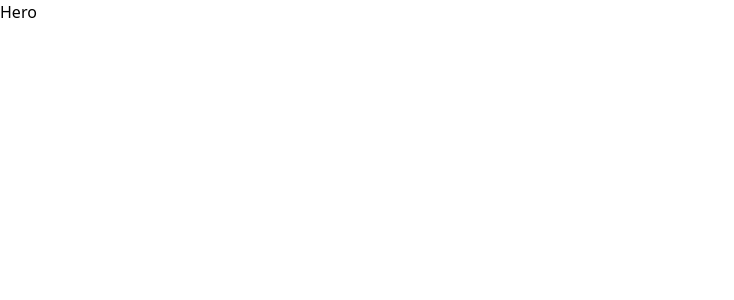
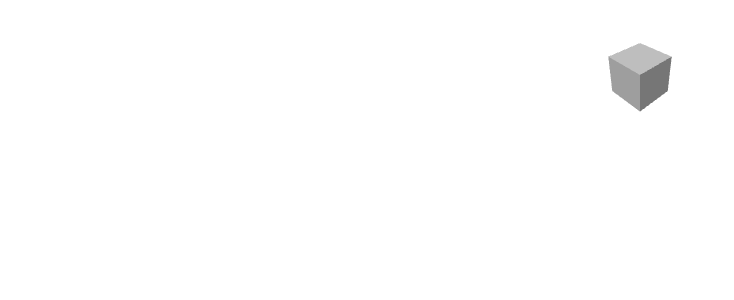
Before and after one commit to Lazleo/portfolio, a React (Vite) app in the folder 01-three-js/frontend/: page / in a window 1280 px wide. Shown: the top 300 px of the page, without its empty margins (0-734 px from the left). Built offline with nearby package versions, Linux system fonts and the light colour scheme.

Commit message:
add isometric cube

```diff
--- a/01-three-js/frontend/package.json
+++ b/01-three-js/frontend/package.json
@@ -10,8 +10,10 @@
     "preview": "vite preview"
   },
   "dependencies": {
+    "@react-three/fiber": "^8.16.0",
     "react": "^18.2.0",
-    "react-dom": "^18.2.0"
+    "react-dom": "^18.2.0",
+    "three": "^0.162.0"
   },
   "devDependencies": {
     "@types/react": "^18.2.66",
--- a/01-three-js/frontend/src/components/Hero.jsx
+++ b/01-three-js/frontend/src/components/Hero.jsx
@@ -1,7 +1,17 @@
-import React from 'react'
+import React from "react";
+import { Canvas } from "@react-three/fiber";
 
 export default function Hero() {
   return (
-    <div className='text-green-600 font-bold text-lg'>Hero</div>
-  )
+    <div className=" bg-blue-700 h-screen w-full">
+      <Canvas camera={{ position: [5, 5, 5], fov: 45 }}>
+        <ambientLight intensity={0.5} />
+        <directionalLight position={[-2, 5, 2]} intensity={1} />
+        <mesh position={[0, 0, 0]}>
+          <boxGeometry args={[2, 2, 2]} />
+          <meshStandardMaterial />
+        </mesh>
+      </Canvas>
+    </div>
+  );
 }
```
Also changed, not shown: 1 other file (tests, documents, lock files or other folders).
